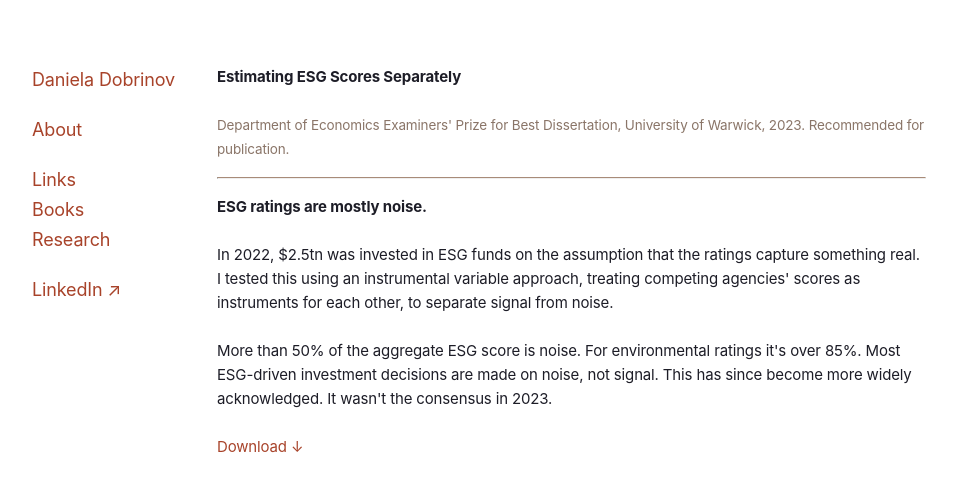
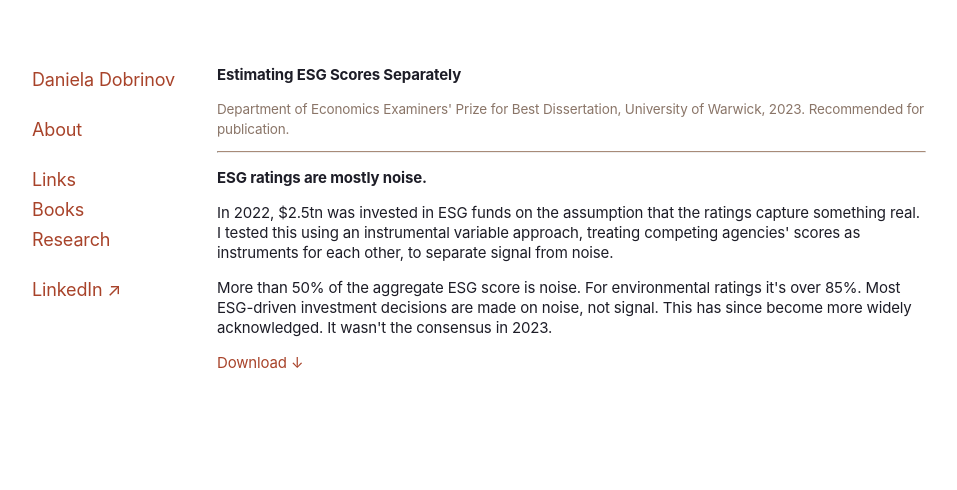
Before and after one commit to eula01/danisite, a Next.js app: page /research in a window 1280 px wide. Shown: the top 490 px of the page, without its empty margins (173-1130 px from the left). Built offline with nearby package versions, Linux system fonts and the light colour scheme.

Commit message:
Tighten spacing on research page

```diff
--- a/pages/research.tsx
+++ b/pages/research.tsx
@@ -4,12 +4,12 @@ export default function Research() {
   return (
     <Layout title="Research" description="Research">
       <main>
-        <div>
+        <div className="research">
           <p><strong>Estimating ESG Scores Separately</strong></p>
-          <p style={{ color: "var(--light-text)", fontSize: "0.9em", marginBottom: "0" }}>
+          <p style={{ color: "var(--light-text)", fontSize: "0.9em" }}>
             Department of Economics Examiners' Prize for Best Dissertation, University of Warwick, 2023. Recommended for publication.
           </p>
-          <hr style={{ marginTop: "16px", marginBottom: "16px" }} />
+          <hr style={{ marginTop: "12px", marginBottom: "12px" }} />
           <p><strong>ESG ratings are mostly noise.</strong></p>
           <p>
             In 2022, $2.5tn was invested in ESG funds on the assumption that the ratings capture something real. I tested this using an instrumental variable approach, treating competing agencies' scores as instruments for each other, to separate signal from noise.
@@ -28,6 +28,12 @@ export default function Research() {
           />
         </div>
       </main>
+      <style jsx>{`
+        .research p {
+          margin-bottom: 10px;
+          line-height: 20px;
+        }
+      `}</style>
     </Layout>
   );
 }
```
